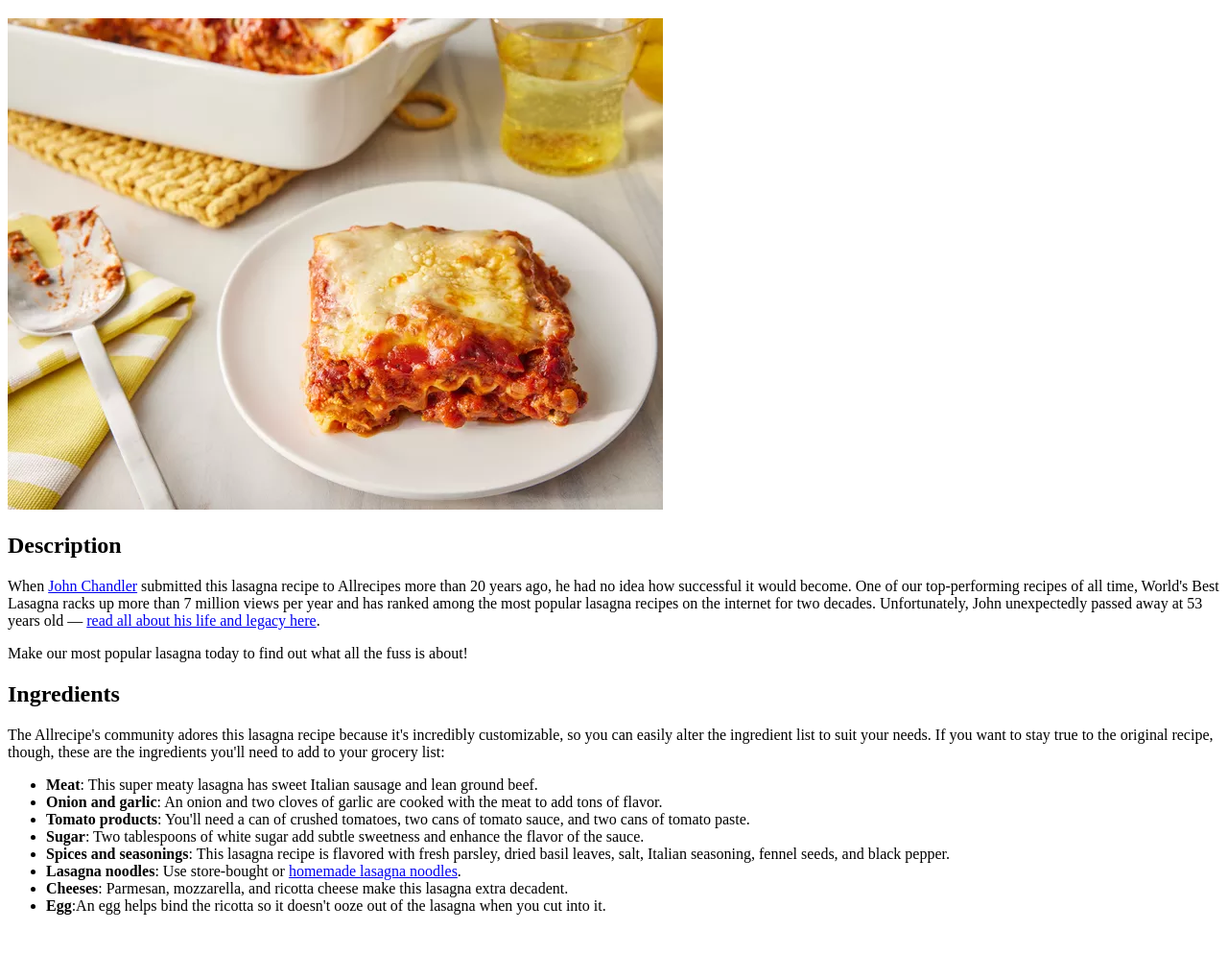
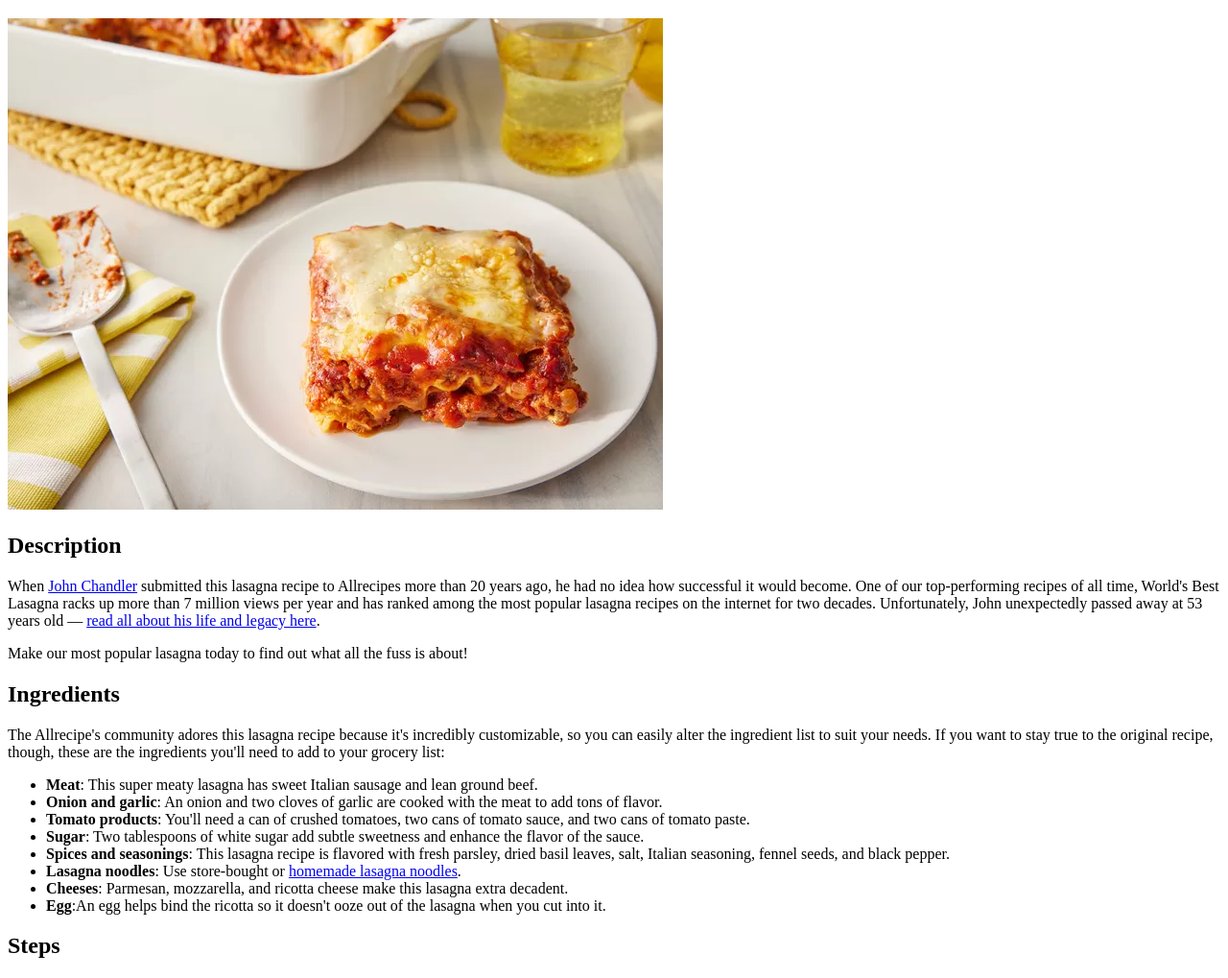
Before and after one commit to kladov-vv/odin-recipes, a plain HTML site: page recipes/lasagna.html in a window 1280 px wide. Shown: the part 61-1080 px from the top of the page at 96% size. Before the commit the page ends 1030 px from the top, so only its background shows below. Drawn offline with Linux system fonts and the light colour scheme.

Commit message:
add steps section to lasagna.html

```diff
--- a/recipes/lasagna.html
+++ b/recipes/lasagna.html
@@ -11,7 +11,7 @@
             <p>When <a href="https://www.allrecipes.com/cook/177901">John Chandler</a> submitted this lasagna recipe to Allrecipes more than 20 years ago, he had no idea how successful it would become. One of our top-performing recipes of all time, World's Best Lasagna racks up more than 7 million views per year and has ranked among the most popular lasagna recipes on the internet for two decades. Unfortunately, John unexpectedly passed away at 53 years old — <a href="https://www.allrecipes.com/longform/john-chandler-worlds-best-lasagna/">read all about his life and legacy here</a>.</p>
             <p>Make our most popular lasagna today to find out what all the fuss is about!</p>
         <h2>Ingredients</h2>
-        <p>The Allrecipe's community adores this lasagna recipe because it's incredibly customizable, so you can easily alter the ingredient list to suit your needs. If you want to stay true to the original recipe, though, these are the ingredients you'll need to add to your grocery list:</p>
+            The Allrecipe's community adores this lasagna recipe because it's incredibly customizable, so you can easily alter the ingredient list to suit your needs. If you want to stay true to the original recipe, though, these are the ingredients you'll need to add to your grocery list:
             <ul>
                 <li><strong>Meat</strong>: This super meaty lasagna has sweet Italian sausage and lean ground beef.</li>
                 <li><strong>Onion and garlic</strong>: An onion and two cloves of garlic are cooked with the meat to add tons of flavor.</li>
@@ -22,5 +22,7 @@
                 <li><strong>Cheeses</strong>: Parmesan, mozzarella, and ricotta cheese make this lasagna extra decadent.</li>
                 <li><strong>Egg</strong>:An egg helps bind the ricotta so it doesn't ooze out of the lasagna when you cut into it.</li>
             </ul>
+        <h2>Steps</h2>
+
     </head>
 </html>
```
